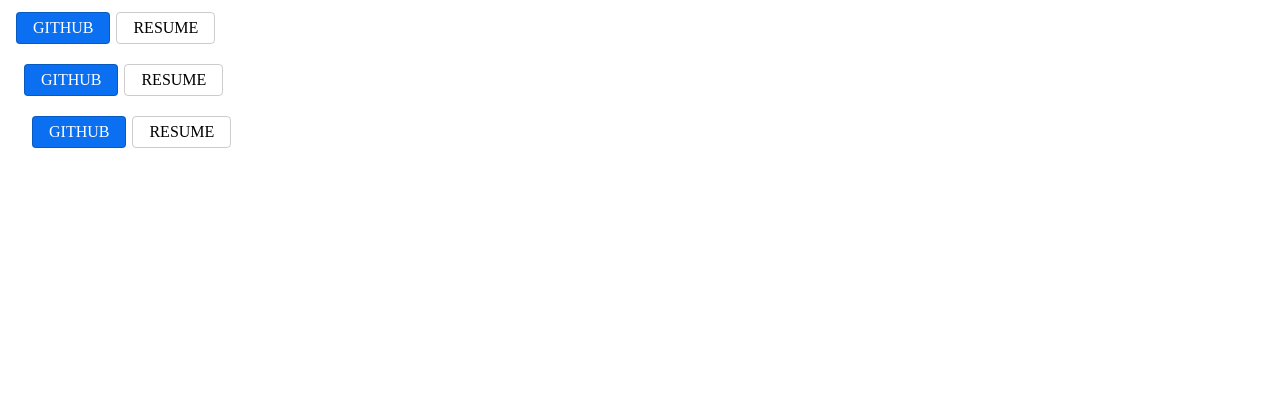
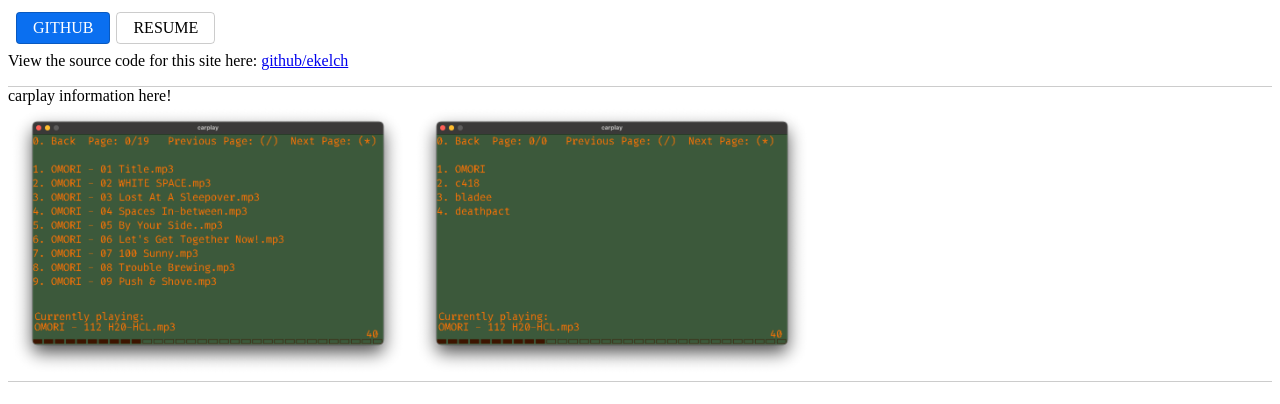
Before and after one commit to ekelch/evankel.ch, a SvelteKit app: page /about in a window 1280 px wide. Shown: the top 404 px of the page. Built offline with nearby package versions, Linux system fonts and the light colour scheme.

Commit message:
added images for carplay, no desc

```diff
--- a/src/components/draggable.svelte
+++ b/src/components/draggable.svelte
@@ -64,7 +64,9 @@
 	top: {maximize ? 0 : a.y}px;
 	width: {maximize ? windowWidth : a.w}px;
 	height: {maximize ? windowHeight : a.h}px;
-	z-index: {a.show ? a.z : -1};}"
+	z-index: {a.show ? a.z : -1};
+	user-select: {dragging ? 'none' : 'initial'};
+	"
 >
 	<div id="window-header">
 		<div class="window-buttons">
--- a/src/routes/about/about.svelte
+++ b/src/routes/about/about.svelte
@@ -1,27 +1,25 @@
 <script lang="ts">
 	import resumePdf from '/src/lib/assets/resume.pdf';
+	import Site from "./site.svelte"
+	import Carplay from "./carplay.svelte"
 	const tabs: string[] = ['GITHUB', 'RESUME'];
 	let selected: string = tabs[0];
-
-	const tabClicked = (clicked: any) => {
-		selected = clicked.target.innerText;
-	};
 </script>
 
 <div id="outer">
 	<div id="tab-container">
 		{#each tabs as tab}
-			<button class="tab" class:selected={tab === selected} on:click={tabClicked}>{tab}</button>
+			<button class="tab" class:selected={tab === selected} on:click={() => selected = tab}>{tab}</button>
 		{/each}
 	</div>
 	<div id="tab-content">
-		{#if selected === tabs[1]}
-			<div>
-				View the source code for this site here:
-				<a target="_blank" href="https://github.com/ekelch/evankel.ch">github/ekelch</a>
+		{#if selected === tabs[0]}
+			<div id="github-projects">
+				<Site />
+				<Carplay />
 			</div>
-		{:else if selected === tabs[0]}
-			<iframe src={resumePdf} frameborder="0" title="resume" />
+		{:else if selected === tabs[1]}
+			<iframe src={resumePdf} title="resume" />
 		{/if}
 	</div>
 </div>
@@ -44,6 +42,11 @@
 		height: 100%;
 		width: 100%;
 	}
+	#github-projects {
+		display: flex;
+		flex-direction: column;
+		gap: 16px;
+	}
 	.tab {
 		all: unset;
 		cursor: pointer;
--- /dev/null
+++ b/src/routes/about/carplay.svelte
@@ -0,0 +1,24 @@
+<script lang="ts">
+    import songsImg from "../../lib/assets/about/songs.png"
+    import artistsImg from "../../lib/assets/about/artists.png"
+</script>
+
+<div id="carplay-container">
+    carplay information here!
+    <div id="carplay-imgs">
+        <img src={songsImg} alt="carplay songs example"/>
+        <img src={artistsImg} alt="carplay artists example"/>
+    </div>
+</div>
+
+<style lang="css">
+    #carplay-container {
+        border: 1px solid rgba(0, 0, 0, 0.2);
+        border-left: 0;
+        border-right: 0;
+    }
+
+    #carplay-imgs > img {
+        width: 400px;
+    }
+</style>
--- /dev/null
+++ b/src/routes/about/site.svelte
@@ -0,0 +1,4 @@
+<div>
+    View the source code for this site here:
+    <a target="_blank" href="https://github.com/ekelch/evankel.ch">github/ekelch</a>
+</div>
```
Also changed, not shown: src/lib/assets/about/artists.png (added), src/lib/assets/about/songs.png (added).
